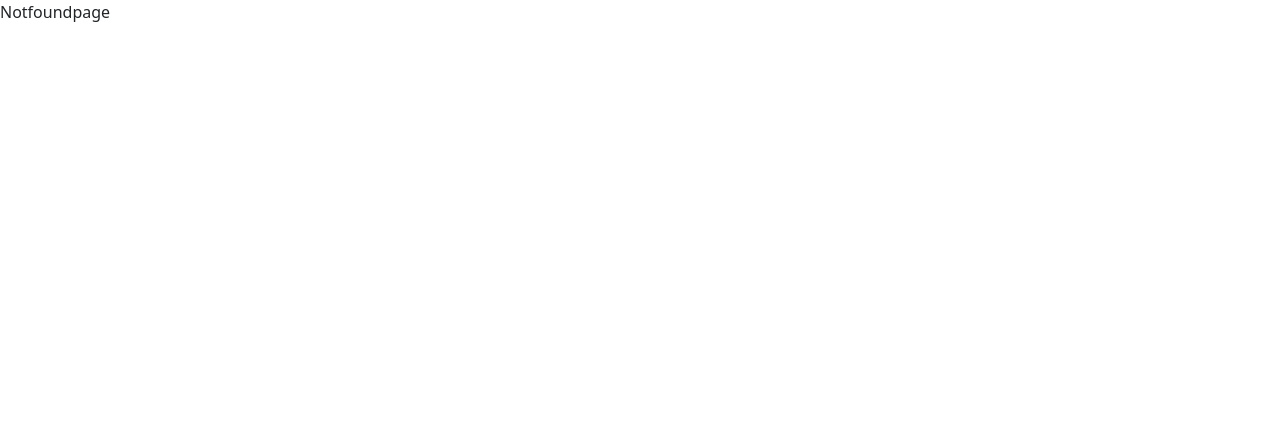
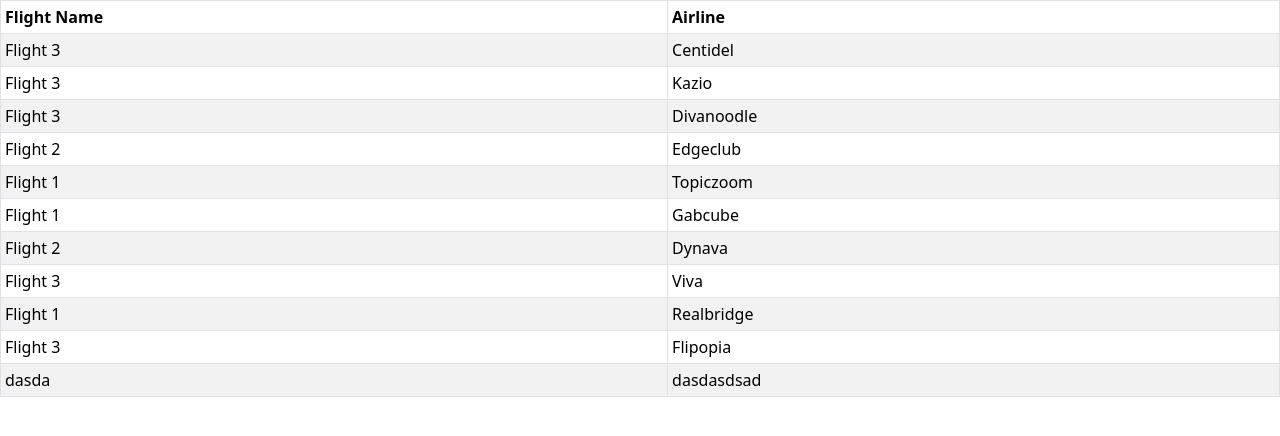
Before and after one commit to frontenddevtrainer/my-react-app-21-sep, a React (Vite) app: page /admin/flights in a window 1280 px wide. Shown: the top 436 px of the page. Built offline with nearby package versions, Linux system fonts and the light colour scheme; data requests are answered from the project's data file.

Commit message:
Added flights page.

```diff
--- a/db.json
+++ b/db.json
@@ -128,9 +128,6 @@
       "available_seats": 10
     },
     {
-      "id": 11
-    },
-    {
       "flight_name": "dasda",
       "airline": "dasdasdsad",
       "price": "asdad",
--- /dev/null
+++ b/src/pages/admin/flights/flights-page.component.jsx
@@ -0,0 +1,46 @@
+import { useEffect } from "react";
+import Table from "react-bootstrap/Table";
+import { useDispatch, useSelector } from "react-redux";
+import { fetchFlights } from "../../../store/slices/flights";
+
+const AdminFlightsPage = () => {
+  const dispatch = useDispatch();
+
+  useEffect(() => {
+    dispatch(fetchFlights());
+  }, [dispatch]);
+
+  const flights = useSelector((store) => {
+    console.log(store.flights.flights);
+    return store.flights.flights;
+  });
+
+  if (!flights) {
+    return <div>No Flights found</div>;
+  }
+
+  return (
+    <Table striped bordered hover size="sm">
+      <thead>
+        <tr>
+          <th>Flight Name</th>
+          <th>Airline</th>
+        </tr>
+      </thead>
+      <tbody>
+        {flights &&
+          flights.length > 0 &&
+          flights.map((flight) => {
+            return (
+              <tr>
+                <td>{flight.flight_name}</td>
+                <td>{flight.airline}</td>
+              </tr>
+            );
+          })}
+      </tbody>
+    </Table>
+  );
+};
+
+export default AdminFlightsPage;
--- a/src/routes.jsx
+++ b/src/routes.jsx
@@ -5,6 +5,7 @@ import Customerpage from "./pages/customerpage/customerpage.component";
 import Notfoundpage from "./pages/notfoundpage/notfoundpage.component";
 import FlightsPage from "./pages/flights/flights.components";
 import AddFlightPage from "./pages/admin/add-flight/add-flight-page.component";
+import AdminFlightsPage from "./pages/admin/flights/flights-page.component";
 
 const Router = createBrowserRouter([
   {
@@ -70,6 +71,10 @@ const Router = createBrowserRouter([
     element: <AddFlightPage />,
   },
   {
+    path: "/admin/flights",
+    element: <AdminFlightsPage />,
+  },
+  {
     path: "*",
     element: <Notfoundpage />,
   },
```
